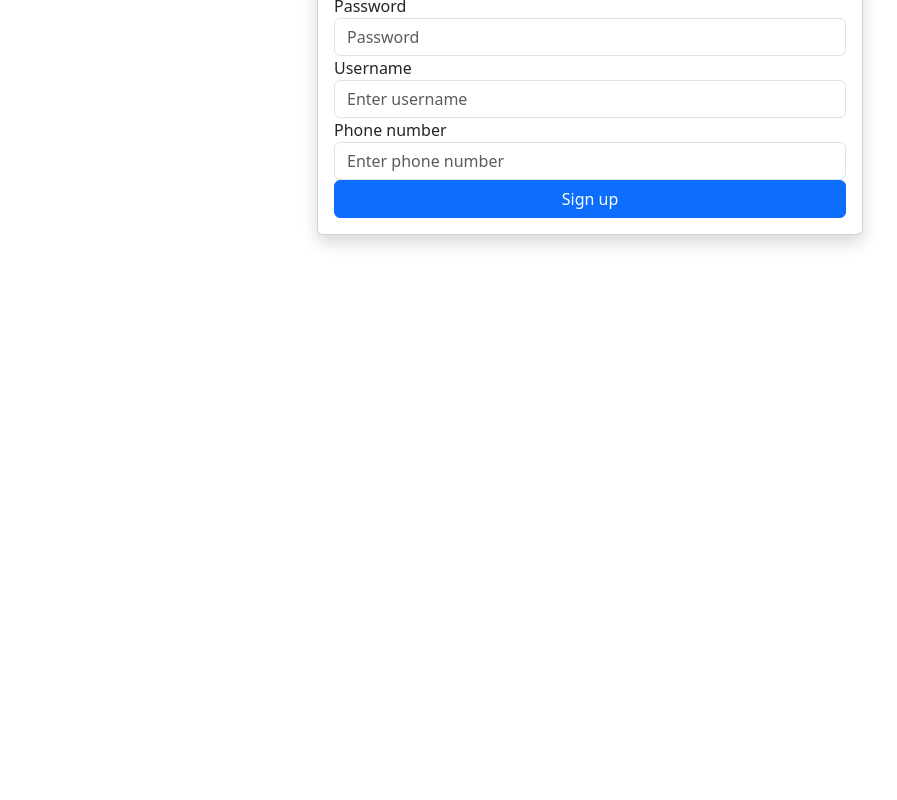
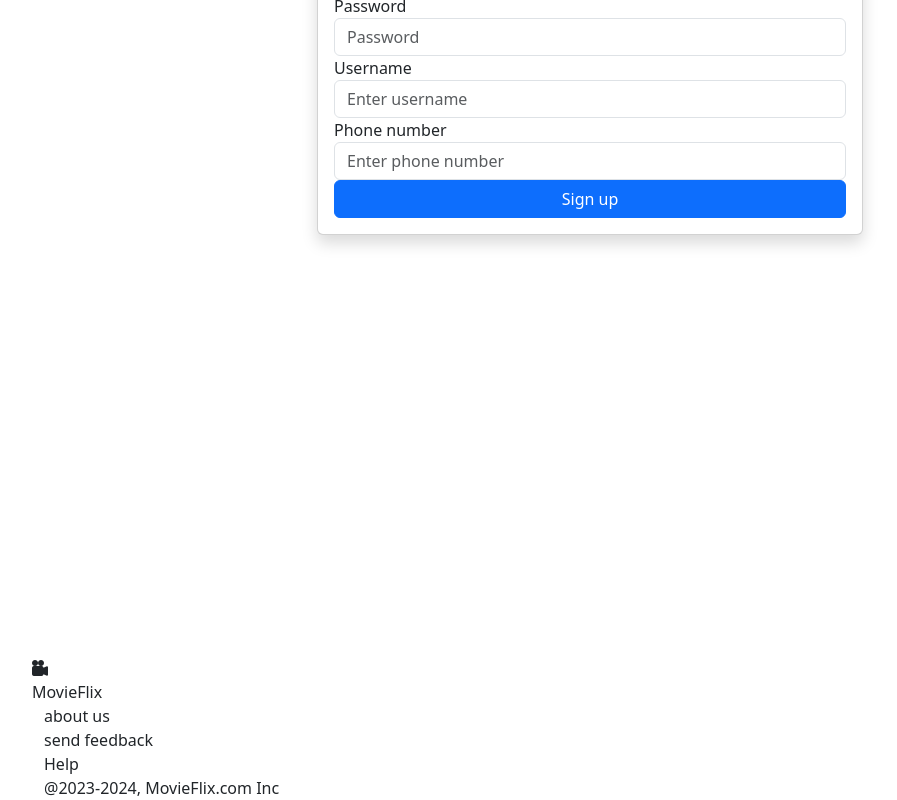
Before and after one commit to ananyadhanwantary/Movie_Flix, a React (Create React App) app in the folder Frontend/: page /signup in a window 1280 px wide. Shown: the part 265-1065 px from the top of the page, without its empty margins (50-947 px from the left). Before the commit the page ends 921 px from the top, so only its background shows below. Built offline with nearby package versions, Linux system fonts and the light colour scheme; a web font is replaced by a local one.

Commit message:
footer component

```diff
--- a/Frontend/src/App.js
+++ b/Frontend/src/App.js
@@ -1,6 +1,6 @@
 import { BrowserRouter, Route, Routes } from 'react-router-dom';
 import './App.css';
-import AdminMovieComponent from './components/AdminMovieComponent';
+import AdminMovieComponent from './components/AdminMovieComponent'
 import EditComponent from './components/EditComponent';
 import HeaderComponent from './components/HeaderComponent';
 import HomeComponent from './components/HomeComponent';
@@ -13,6 +13,7 @@ import SingleMovieComponent from './components/SingleMovieComponent';
 import UserComponent from './components/UserComponent';
 import AdminProtectedRoute from './routes/AdminProtectedRoute';
 import UserProtectedRoute from './routes/UserProtectedRoute';
+import FooterComponent from './components/FooterComponents';
 
 function App() {
   return (
@@ -39,6 +40,7 @@ function App() {
 
         </Routes>
       </BrowserRouter>
+      <FooterComponent />
     </>
   );
 }
--- /dev/null
+++ b/Frontend/src/components/FooterComponents.js
@@ -0,0 +1,26 @@
+import "bootstrap-icons/font/bootstrap-icons.css";
+import "bootstrap/dist/css/bootstrap.min.css";
+import React from "react";
+// import { useNavigate } from "react-router-dom";
+
+function FooterComponent() {
+  return (
+    <footer className="footer">
+      <div className="container d-flex center flex-column">
+        <div className="row">
+          <i className="bi bi-camera-reels-fill"></i> <span className="text-dark">MovieFlix</span>
+        </div>
+        <div className="row container d-flex ">
+          <div>about us</div>
+          <div>send feedback</div>
+          <div>Help</div>
+        </div>
+        <div className="row container d-flex">
+            <div>@2023-2024, MovieFlix.com Inc</div>
+        </div>
+      </div>
+    </footer>
+  );
+}
+
+export default FooterComponent
--- a/Frontend/src/components/adminMovieComponent.js
+++ b/Frontend/src/components/adminMovieComponent.js
@@ -11,13 +11,13 @@ import { useNavigate } from 'react-router-dom';
 function AdminMovieComponent(){
     const navigate = useNavigate()
     const [movies, setMovies] = useState([])
-    const [newMovie,setNewMovie]= useState({
-        movieName:"",
-        movieUrl:"",
-        moviePosterUrl:"",
-        genre: "",
-        movieCast:[]
-    })
+    // const [newMovie,setNewMovie]= useState({
+    //     movieName:"",
+    //     movieUrl:"",
+    //     moviePosterUrl:"",
+    //     genre: "",
+    //     movieCast:[]
+    // })
     useEffect(() => {
         try {
             axios.get("http://localhost:3001/api/movie/")
@@ -61,16 +61,16 @@ function AdminMovieComponent(){
         navigate(`/editMovie/${movie._id}`)
 
     }
-    async function handleUpdateAction(id){
-        try{
-            const token = localStorage.getItem("token")
-            var res = await axios.get(`http://localhost:3001/api/admin/movie/${id}`,newMovie,{ headers: {"Authorization" : `Bearer ${token}`} })
-            setNewMovie(res.data)
-        }
-        catch(err){
-            console.log(err)
-        }
-    }
+    // async function handleUpdateAction(id){
+    //     try{
+    //         const token = localStorage.getItem("token")
+    //         var res = await axios.get(`http://localhost:3001/api/admin/movie/${id}`,newMovie,{ headers: {"Authorization" : `Bearer ${token}`} })
+    //         setNewMovie(res.data)
+    //     }
+    //     catch(err){
+    //         console.log(err)
+    //     }
+    // }
 
     return (
         <>
--- a/Frontend/src/providers/AuthProvider.js
+++ b/Frontend/src/providers/AuthProvider.js
@@ -1,6 +1,6 @@
 import {useContext, createContext, useState} from 'react'
 import {useNavigate} from 'react-router-dom'
-
+import axios from 'axios'
 const AuthContext = createContext()
 
 const AuthProvider = ({children}) => {
@@ -19,7 +19,12 @@ const AuthProvider = ({children}) => {
                 setRole(response.data.role)
                 localStorage.setItem('token',JSON.stringify(response.data.token))
                 localStorage.setItem('role',JSON.stringify(response.data.role))
-                return
+                if(role==="admin"){
+                    navigate('/adminDash')
+                }
+                else if(role==="user"){
+                    navigate('/')
+                }
             }
             throw new Error(response.message)
         }
--- a/Frontend/src/routes/AdminProtectedRoute.js
+++ b/Frontend/src/routes/AdminProtectedRoute.js
@@ -1,10 +1,10 @@
 import React from "react";
-import { Navigate } from "react-router-dom";
+import { Navigate,Outlet } from "react-router-dom";
 import { useAuth } from "../providers/AuthProvider";
 function AdminProtectedRoute(){
     const {role,token}=useAuth();
     if(!token) return <Navigate to = "/login"/>
-    if(role!="admin")   return alert("You are not authorized user!!")
+    if(role!=="admin")   return alert("You are not authorized user!!")
     return <Outlet />
 }
 export default AdminProtectedRoute;
--- a/Frontend/src/routes/UserProtectedRoute.js
+++ b/Frontend/src/routes/UserProtectedRoute.js
@@ -1,5 +1,5 @@
 import React from "react";
-import { Navigate } from "react-router-dom";
+import { Navigate,Outlet } from "react-router-dom";
 import { useAuth } from "../providers/AuthProvider";
 function UserProtectedRoute(){
     const {token}=useAuth();
```
